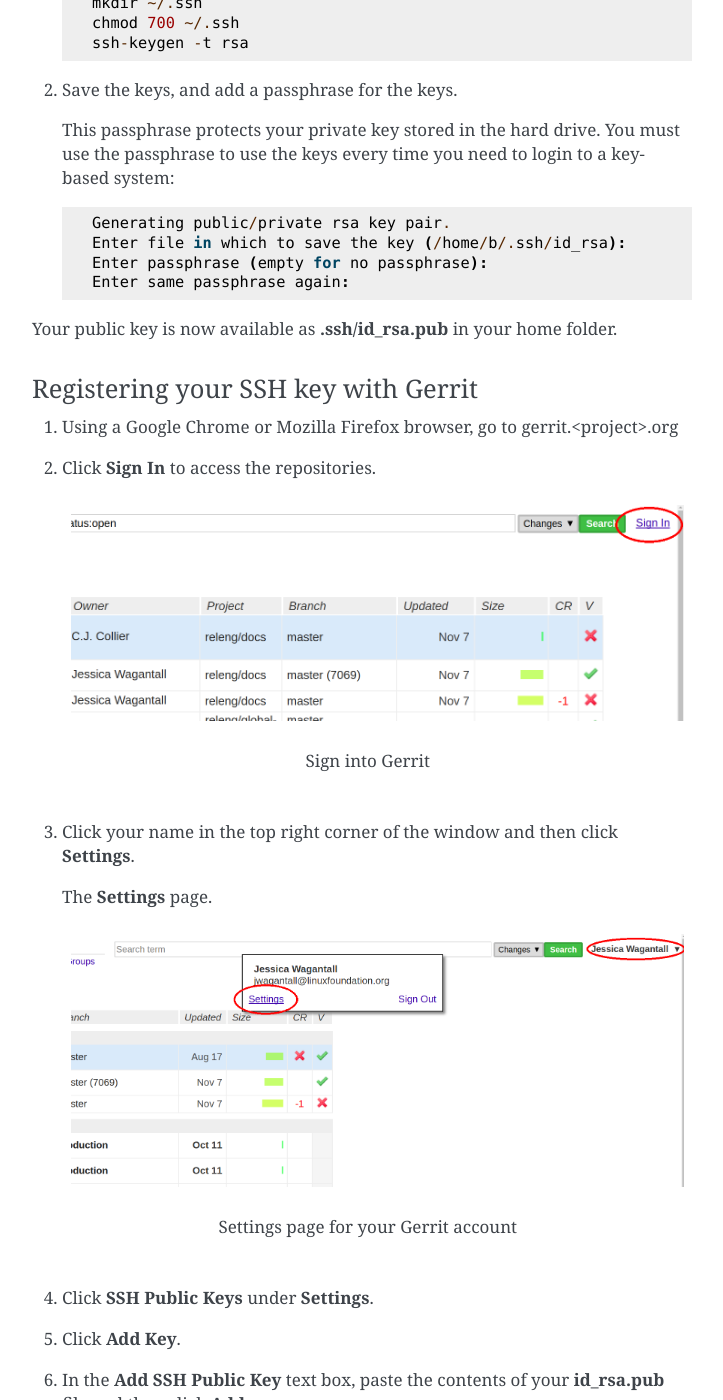
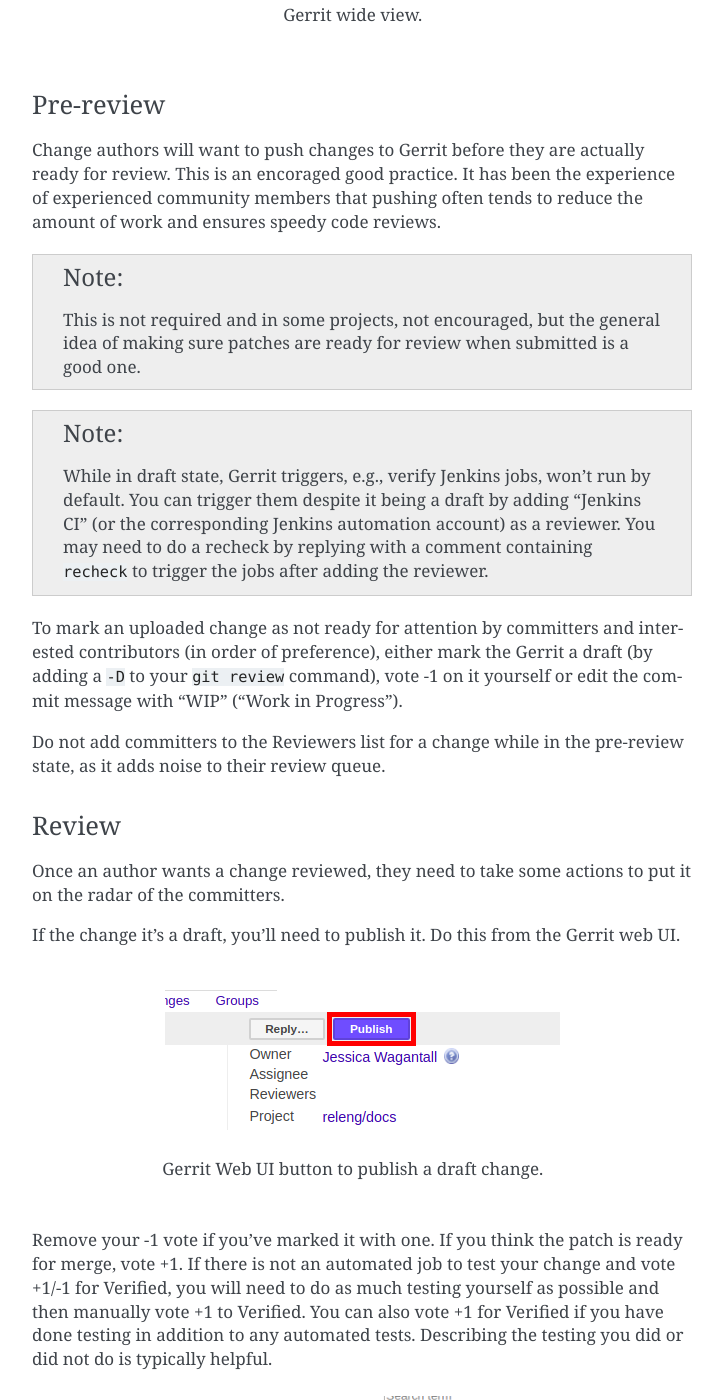
Before and after one commit to lfit/releng-docs, a Sphinx documentation site: the page built from docs/gerrit.rst, in a window 1280 px wide and 1400 px high, scrolled down 5999 px. Shown: the whole window, without its empty margins (388-1111 px from the left). Built offline with Sphinx 7.4.7, drawn with Linux system fonts in a browser that asks for light colours; some of the changed text lies outside the part shown.

Commit message:
Add how to code review a change
Add documentation on how to code review:
- Pre-review
- Review
- Merge

Issue-ID: RELENG-559
Change-Id: I527e7aafd0b9a444fc6ac5593a96567bf0015598
Signed-off-by: Jessica Wagantall <jwagantall@linuxfoundation.org>

```diff
--- a/docs/gerrit.rst
+++ b/docs/gerrit.rst
@@ -248,6 +248,128 @@
 to incorporate your changes has started; and the second indicating the creation of the
 build.
 
+Code Review
+===========
+
+All contributions to Git repositories use Gerrit for code review.
+
+The code review process provides constructive feedback about a proposed change.
+Committers and interested contributors will review the change, give their feedback,
+propose revisions and work with the change author through iterations of the patch until
+it’s ready for merging.
+
+Managing and providing feedback for the change happens via Gerrit web UI.
+
+.. figure:: _static/gerrit-wide-view.png
+
+   Gerrit wide view.
+
+Pre-review
+----------
+
+Change authors will want to push changes to Gerrit before they are actually
+ready for review. This is an encoraged good practice. It has been the
+experience of experienced community members that pushing often tends to reduce
+the amount of work and ensures speedy code reviews.
+
+.. note::
+
+    This is not required and in some projects, not encouraged, but the general idea
+    of making sure patches are ready for review when submitted is a good one.
+
+.. note::
+
+    While in draft state, Gerrit triggers, e.g., verify Jenkins jobs, won’t run
+    by default. You can trigger them despite it being a draft by adding
+    "Jenkins CI" (or the corresponding Jenkins automation account) as a
+    reviewer. You may need to do a recheck by replying with a comment
+    containing ``recheck`` to trigger the jobs after adding the reviewer.
+
+To mark an uploaded change as not ready for attention by committers and interested
+contributors (in order of preference), either mark the Gerrit a draft (by adding
+a ``-D`` to your ``git review`` command), vote -1 on it yourself or edit the commit
+message with "WIP" ("Work in Progress").
+
+Do not add committers to the Reviewers list for a change while in the pre-review
+state, as it adds noise to their review queue.
+
+Review
+------
+
+Once an author wants a change reviewed, they need to take some actions to put it on
+the radar of the committers.
+
+If the change it's a draft, you'll need to publish it. Do this from the Gerrit web UI.
+
+.. figure:: _static/gerrit-publish-button.png
+
+   Gerrit Web UI button to publish a draft change.
+
+Remove your -1 vote if you've marked it with one. If you think the patch is ready for
+merge, vote +1. If there is not an automated job to test your change and vote +1/-1
+for Verified, you will need to do as much testing yourself as possible and then manually
+vote +1 to Verified. You can also vote +1 for Verified if you have done testing in
+addition to any automated tests. Describing the testing you did or did not do is
+typically helpful.
+
+.. figure:: _static/gerrit-voting-interface.png
+
+   Gerrit voting interface, exposed by the Reply button.
+
+Once the change gets published and you have voted for merging, add the people who
+need to review/merge the change to the Gerrit Reviewers list. The auto-complete for
+this Gerrit UI field is somewhat flaky, but typing the full name from the start
+typically works.
+
+.. figure:: _static/gerrit-reviewers-interface.png
+
+   Gerrit Reviewers list with Int/Pack committers added
+
+Reviewers will give feedback via Gerrit comments or inline against the diff.
+
+.. figure:: _static/gerrit-inline-feedback.png
+
+   Gerrit inline feedback about a typo
+
+Updated versions of the proposed change get pushed as new patchesets to the same
+Gerrit, either by the original submitter or other contributors. Amending proposed changes
+owned by others while reviewing may be more efficient than documenting the problem, -1ing,
+waiting for the original submitter to make the changes, re-reviewing and merging.
+
+Download changes for local manipulation and re-uploaded updates via git-review.
+
+See `Update an existing patch`_ above. Once you have re-uploaded the patch the Gerrit web
+UI for the proposed change will reflect the new patcheset.
+
+.. figure:: _static/gerrit-patch-update-history.png
+
+   Gerrit history showing a patch update
+
+Reviewers will use the diff between the last time they gave review and the current patchset
+to understand updates, speeding the code review process.
+
+.. figure:: _static/gerrit-diff-menu.png
+
+   Gerrit diff menu
+
+Iterative feedback continues until reaching consensus (typically: all active reviewers +1/+2
+and no -1s nor -2s), at least one committer +2s and a committer merges the change.
+
+.. figure:: _static/gerrit-code-review-votes.png
+
+   Gerrit code review votes
+
+Merge
+-----
+
+Once a patch has gotten a +2 from a committer and they have clicked the submit button the
+project's merge job should run and publish the project's artifacts to Nexus. Once completed,
+other projects will be able to see the results of that patch.
+
+This is important when merging dependent patches across projects. You will need to wait
+for the merge job to run on one patch before any patches in other projects depending on
+it will successful verify.
+
 Setting up Gerrit
 =================
 
```
Also changed, not shown: docs/_static/gerrit-code-review-votes.png (added), docs/_static/gerrit-diff-menu.png (added), docs/_static/gerrit-inline-feedback.png (added), docs/_static/gerrit-patch-update-history.png (added), docs/_static/gerrit-publish-button.png (added), docs/_static/gerrit-reviewers-interface.png (added), docs/_static/gerrit-voting-interface.png (added), docs/_static/gerrit-wide-view.png (added).
